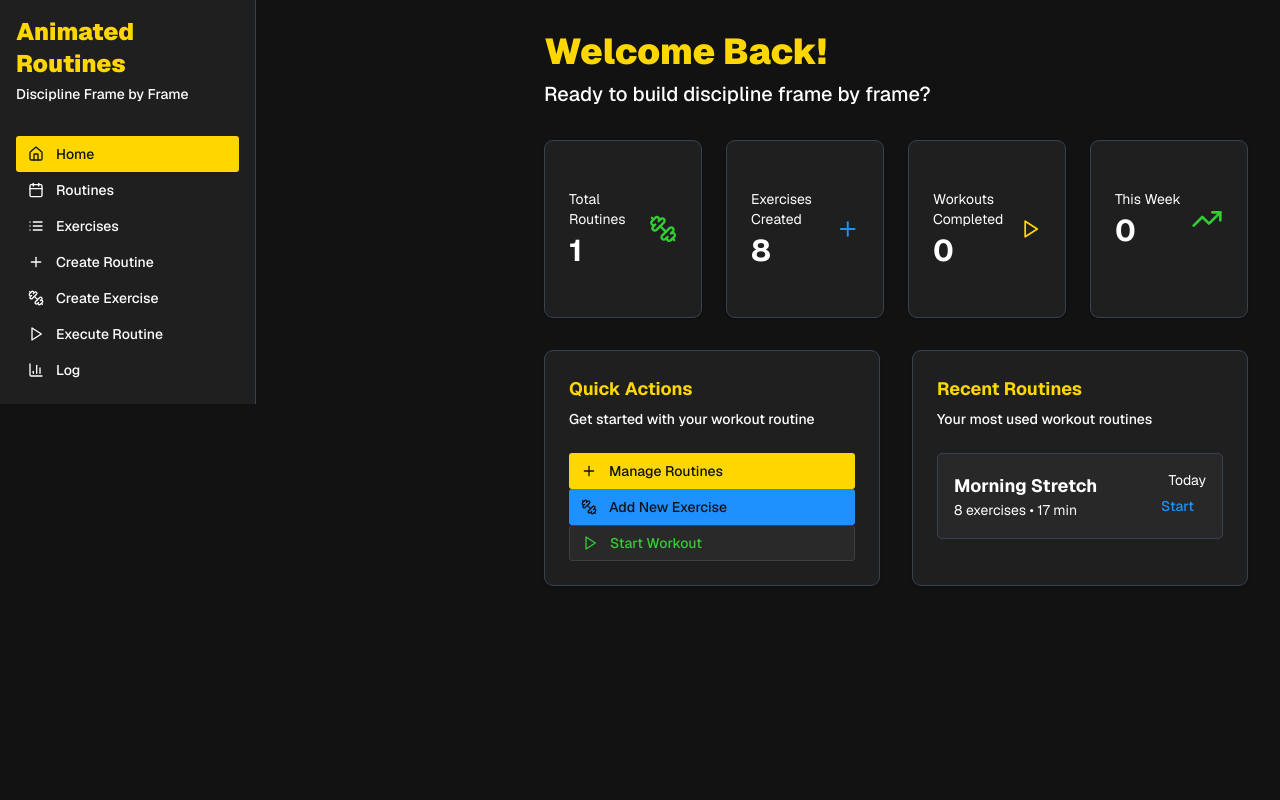
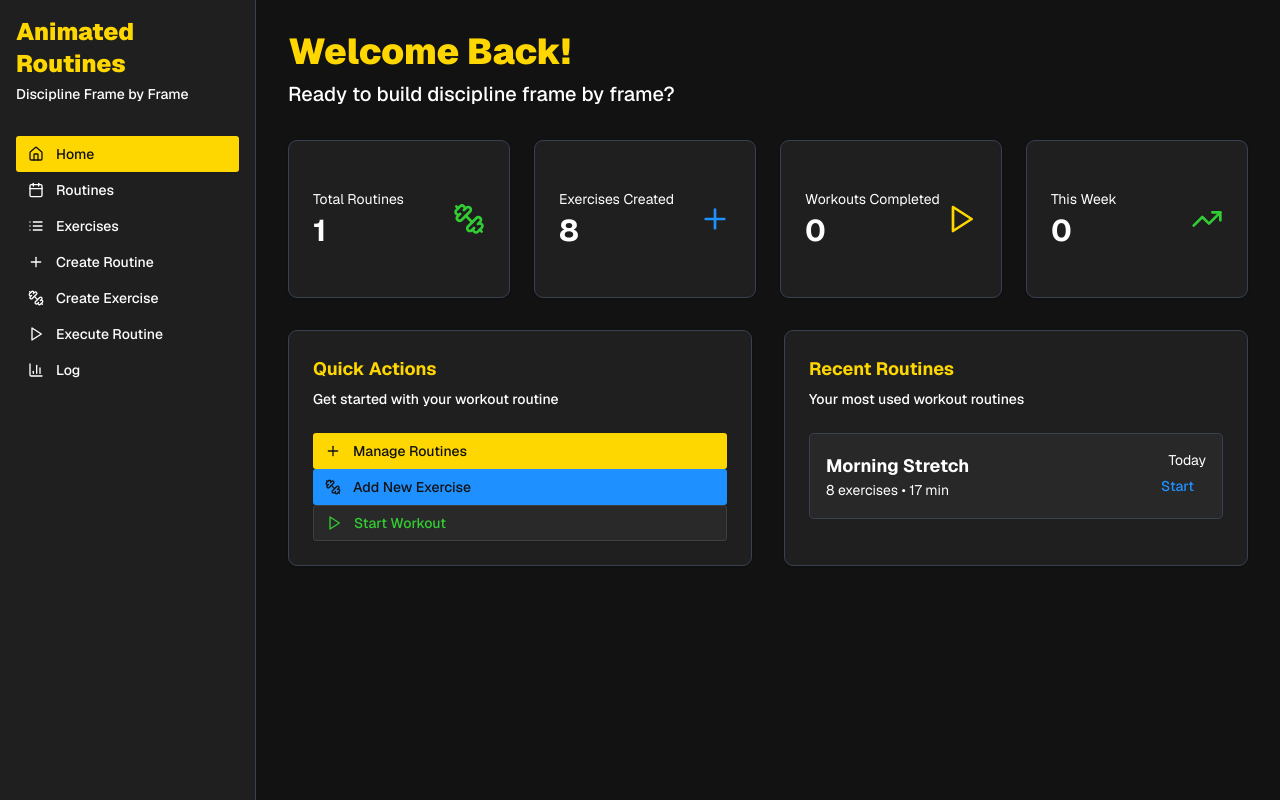
Before and after one commit to keno10cr/animated-routines, a Next.js app: page / in a window 1280 px wide. Built offline with nearby package versions, Linux system fonts and the light colour scheme.

Commit message:
ui improved

```diff
--- a/app/layout.tsx
+++ b/app/layout.tsx
@@ -35,7 +35,7 @@ export default function RootLayout({
           <Suspense fallback={<div>Loading...</div>}>
             <Navigation />
           </Suspense>
-          <main className="flex-1 md:ml-64 ml-0 pt-16 md:pt-0">{children}</main>
+          <main className="flex-1 ml-0 pt-16 md:pt-0 md:min-h-screen">{children}</main>
         </div>
         <Analytics />
       </body>
--- a/components/navigation.tsx
+++ b/components/navigation.tsx
@@ -56,10 +56,10 @@ export function Navigation() {
 
       {/* Sidebar - Desktop & Mobile */}
       <nav className={`
-        fixed left-0 top-0 h-full w-64 bg-sidebar border-r border-sidebar-border p-4 z-40
+        fixed left-0 top-0 h-screen w-64 bg-sidebar border-r border-sidebar-border p-4 z-40
         mobile-menu
         ${isMobileMenuOpen ? 'translate-x-0' : '-translate-x-full'}
-        md:translate-x-0 md:static
+        md:translate-x-0 md:static md:h-screen
         transition-transform duration-300 ease-in-out
       `}>
         <div className="mb-8 mt-16 md:mt-0">
```
